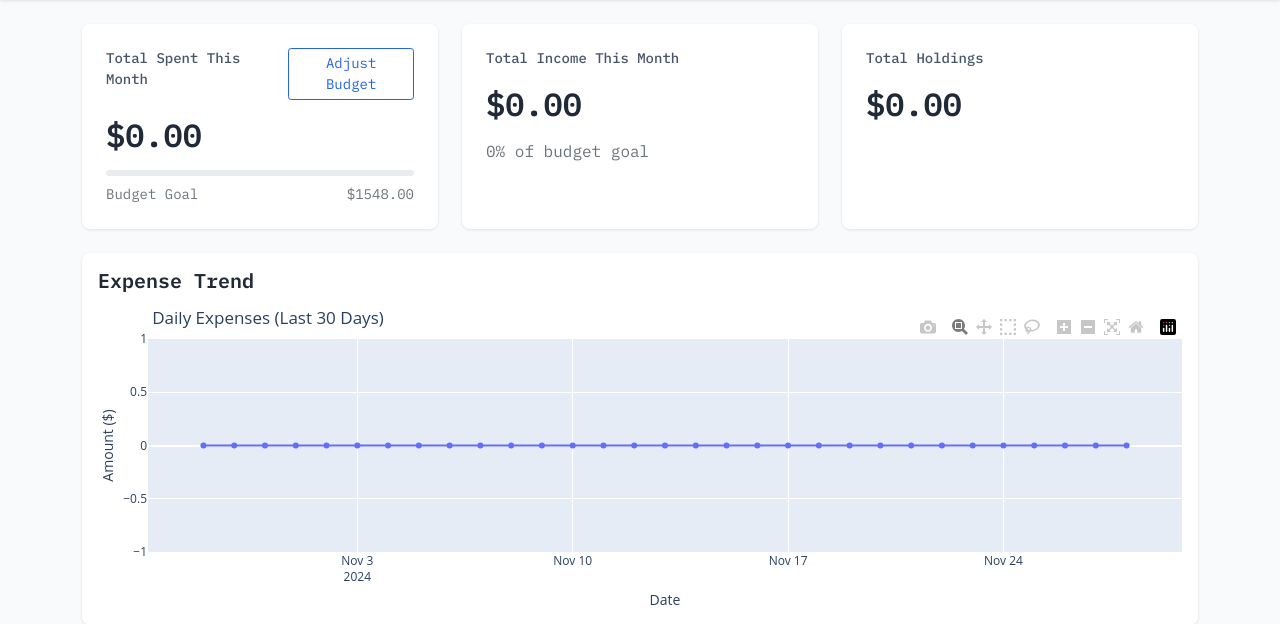
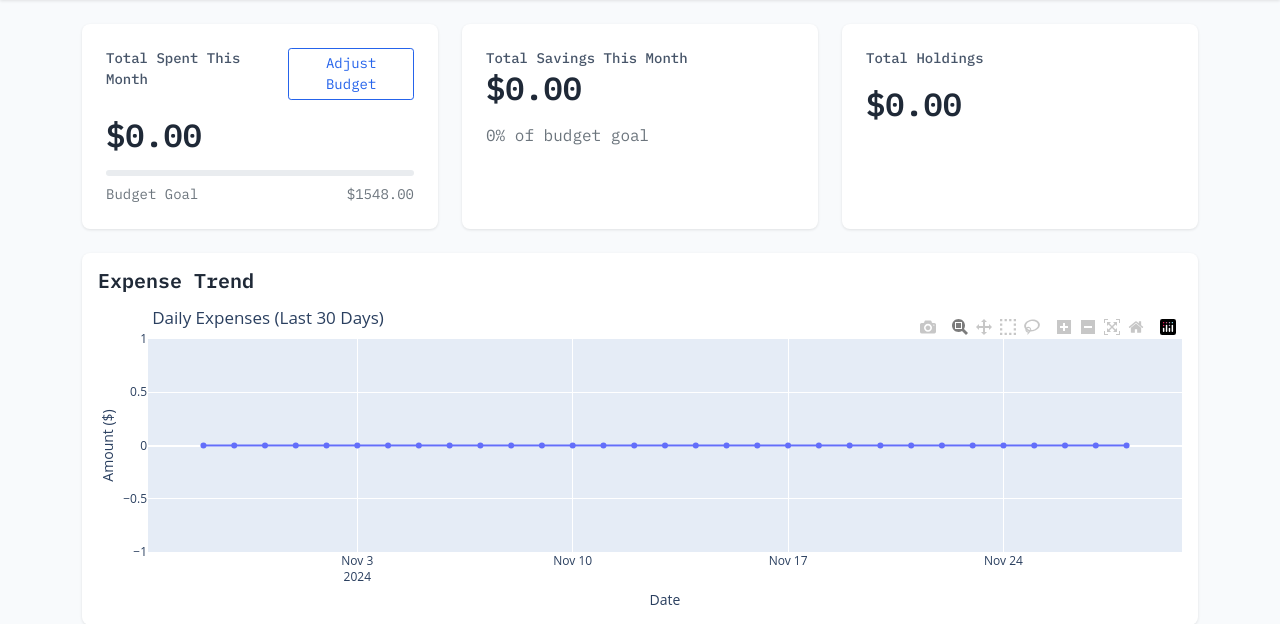
Before and after one commit to Atishay8192261/PersonalFinanceTracker, a Flask app: page / in a window 1280 px wide. Shown: the part 72-696 px from the top of the page. Run offline with Flask 3, Linux system fonts and the light colour scheme; some libraries are stand-ins or nearby versions.

Commit message:
bug fixes

```diff
--- a/app.py
+++ b/app.py
@@ -1,6 +1,6 @@
 from flask import Flask
 from config import Config
-from models import db, Budget
+from models import db
 from routes import init_routes
 
 def create_app():
@@ -10,11 +10,6 @@ def create_app():
     db.init_app(app)
     with app.app_context():
         db.create_all()
-        # Initialize budget if not exists
-        if not Budget.query.first():
-            initial_budget = Budget(amount=2000)
-            db.session.add(initial_budget)
-            db.session.commit()
 
     init_routes(app)
 
--- a/routes.py
+++ b/routes.py
@@ -8,23 +8,36 @@ import calendar
 
 def init_routes(app):
     @app.route('/')
+    @app.route('/')
     def index():
         current_date = date.today()
         first_day_of_month = date(current_date.year, current_date.month, 1)
         last_day_of_month = date(current_date.year, current_date.month, calendar.monthrange(current_date.year, current_date.month)[1])
 
         transactions = Transaction.query.order_by(Transaction.date.desc()).limit(10).all()
-        total_spent = sum(t.amount for t in Transaction.query.filter(Transaction.type == 'expense', Transaction.date >= first_day_of_month, Transaction.date <= last_day_of_month).all())
-        total_income = sum(t.amount for t in Transaction.query.filter(Transaction.type == 'income', Transaction.date >= first_day_of_month, Transaction.date <= last_day_of_month).all())
-        total_holdings = calculate_total_holdings()
 
+        # Calculate Total Savings (current month income - current month expenses)
+        total_income = sum(t.amount for t in Transaction.query.filter(
+            Transaction.type == 'income',
+            Transaction.date >= first_day_of_month,
+            Transaction.date <= last_day_of_month
+        ).all())
+        total_expense = sum(t.amount for t in Transaction.query.filter(
+            Transaction.type == 'expense',
+            Transaction.date >= first_day_of_month,
+            Transaction.date <= last_day_of_month
+        ).all())
+        total_savings = total_income - total_expense
+
+        total_holdings = calculate_total_holdings()  # Holdings remain unchanged
         budget = Budget.query.first()
-        budget_goal = budget.amount if budget else 1000  # setting a default bu\dget to 1000
+        budget_goal = budget.amount if budget else 1000  # Default budget goal
 
         line_chart_json = get_line_chart_data()
-        return render_template('index.html', transactions=transactions, total_spent=total_spent,
-                            total_income=total_income, total_holdings=total_holdings,
+        return render_template('index.html', transactions=transactions, total_spent=total_expense,
+                            total_savings=total_savings, total_holdings=total_holdings,
                             budget_goal=budget_goal, line_chart_json=line_chart_json)
+
 
     @app.route('/transactions')
     def transactions():
@@ -46,6 +59,13 @@ def init_routes(app):
                         type=request.form['type']
                     )
                     db.session.add(transaction)
+
+                    if transaction.type == 'expense' and transaction_date.month == current_date.month:
+                        # Adjust savings for current month expenses
+                        budget = Budget.query.first()
+                        if budget:
+                            budget.amount -= transaction.amount
+
                     db.session.commit()
                     flash('Transaction added successfully!', 'success')
                 else:
@@ -54,6 +74,7 @@ def init_routes(app):
                 flash(f"Error adding transaction: {str(e)}", 'danger')
             return redirect(url_for('transactions'))
         return render_template('add_transaction.html', expense_categories=EXPENSE_CATEGORIES, income_categories=INCOME_CATEGORIES)
+
 
     @app.route('/get_categories/<transaction_type>')
     def get_categories(transaction_type):
@@ -66,7 +87,8 @@ def init_routes(app):
 
     @app.route('/reports')
     def reports():
-        transactions = Transaction.query.all()
+        # Only include income and expense transactions
+        transactions = Transaction.query.filter(Transaction.type.in_(['income', 'expense'])).all()
         df = pd.DataFrame([{
             'category': t.category,
             'amount': t.amount,
@@ -80,6 +102,7 @@ def init_routes(app):
             graph_json = None
 
         return render_template('reports.html', graph_json=graph_json)
+
 
     @app.route('/update_budget', methods=['POST'])
     def update_budget():
--- a/templates/index.html
+++ b/templates/index.html
@@ -25,10 +25,11 @@
             </div>
             <div class="col-md-4">
                 <div class="stats-card h-100">
-                    <div class="stats-label mb-3">Total Income This Month</div>
-                    <div class="stats-value mb-3">${{ "%.2f"|format(total_income) }}</div>
+                    <div class="stats-label">Total Savings This Month</div>
+                    <div class="stats-value mb-3">${{ "%.2f"|format(total_savings) }}</div>
+
                     <div class="text-muted">
-                        {{ ((total_income / budget_goal) * 100)|round|int }}% of budget goal
+                        {{ ((total_savings / budget_goal) * 100)|round|int }}% of budget goal
                     </div>
                 </div>
             </div>
--- a/utils.py
+++ b/utils.py
@@ -44,6 +44,8 @@ def get_line_chart_data():
 
 def get_bar_chart_data(df):
     try:
+        # Exclude goal-related transactions for visualizations
+        df = df[df['type'].isin(['income', 'expense'])]
         fig = px.bar(df, x='category', y='amount', color='type', title='Income and Expenses by Category')
         return json.dumps(fig, cls=plotly.utils.PlotlyJSONEncoder)
     except Exception as e:
```
Also changed, not shown: instance/finance.db.
